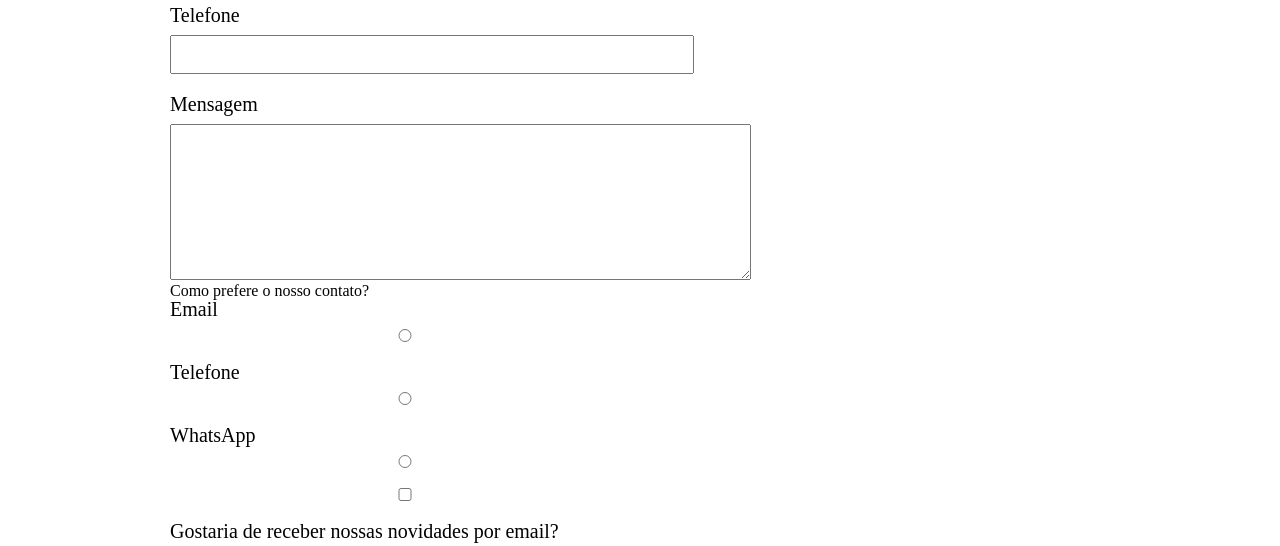
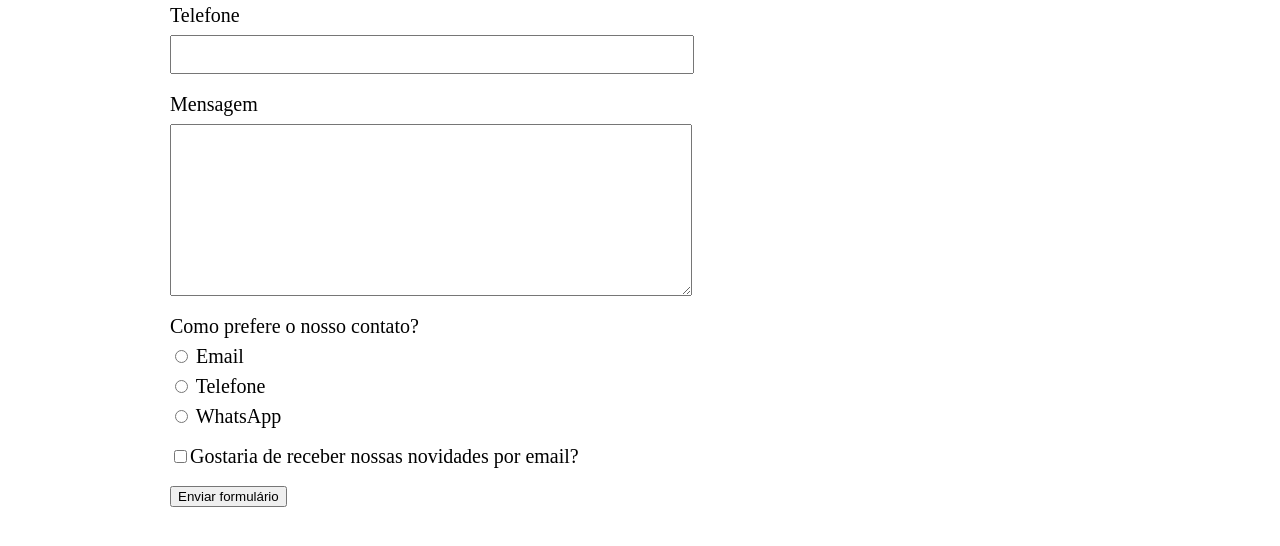
Before and after one commit to leobuck/alura-html5-css3, a plain HTML site: page barbearia/contato.html in a window 1280 px wide. Shown: the part 506-1052 px from the top of the page. Drawn offline with Linux system fonts and the light colour scheme.

Commit message:
CSS para formulários complexos

```diff
--- a/barbearia/contato.html
+++ b/barbearia/contato.html
@@ -23,30 +23,27 @@
         <main>
             <form>
                 <label for="nomesobrenome">Nome e sobrenome</label>
-                <input type="text" id="nomesobrenome">
+                <input type="text" id="nomesobrenome" class="input-padrao">
 
                 <label for="email">Email</label>
-                <input type="text" id="email">
+                <input type="text" id="email" class="input-padrao">
 
                 <label for="telefone">Telefone</label>
-                <input type="text" id="telefone">
+                <input type="text" id="telefone" class="input-padrao">
 
                 <label for="mensagem">Mensagem</label>
-                <textarea cols="70" rows="10" id="mensagem"></textarea>
+                <textarea cols="70" rows="10" id="mensagem" class="input-padrao"></textarea>
 
                 <div>
                     <p>Como prefere o nosso contato?</p>
-                    <label for="radio-email">Email</label>
-                    <input type="radio" name="contato" value="email" id="radio-email">
+                    <label for="radio-email"><input type="radio" name="contato" value="email" id="radio-email"> Email</label>
 
-                    <label for="radio-telefone">Telefone</label>
-                    <input type="radio" name="contato" value="telefone" id="radio-telefone">
+                    <label for="radio-telefone"><input type="radio" name="contato" value="telefone" id="radio-telefone"> Telefone</label>
 
-                    <label for="radio-whatsapp">WhatsApp</label>
-                    <input type="radio" name="contato" value="whatsapp" id="radio-whatsapp">
+                    <label for="radio-whatsapp"><input type="radio" name="contato" value="whatsapp" id="radio-whatsapp"> WhatsApp</label>
                 </div>
 
-                <label><input type="checkbox">Gostaria de receber nossas novidades por email?</label>
+                <label class="checkbox"><input type="checkbox">Gostaria de receber nossas novidades por email?</label>
 
                 <input type="submit" value="Enviar formulário">
             </form>
--- a/barbearia/style.css
+++ b/barbearia/style.css
@@ -99,15 +99,19 @@ form {
     margin: 40px 0;
 }
 
-form label {
+form label, form p {
     display: block;
     font-size: 20px;
     margin: 0 0 10px;
 }
 
-form input {
+.input-padrao {
     display: block;
     margin: 0 0 20px;
     padding: 10px 25px;
     width: 50%;
 }
+
+.checkbox {
+    margin: 20px 0;
+}
```
